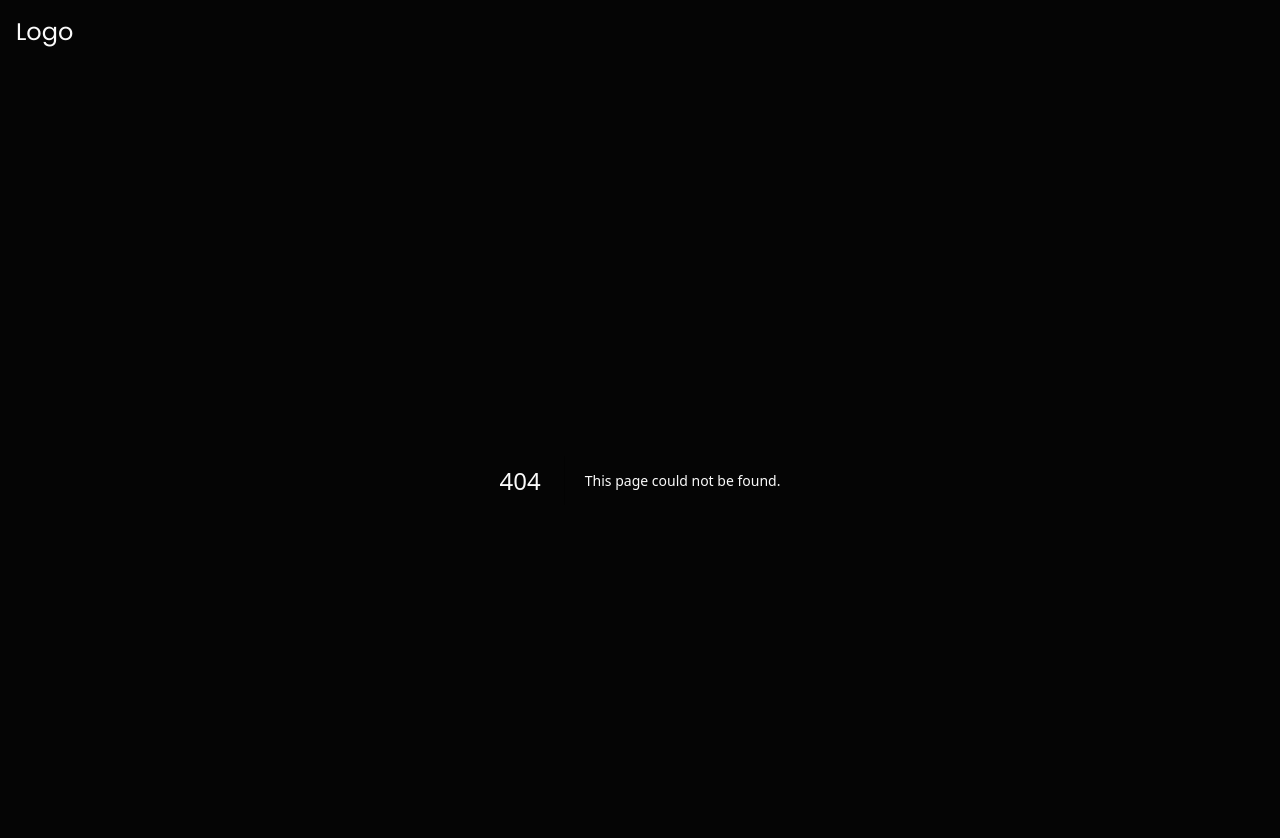
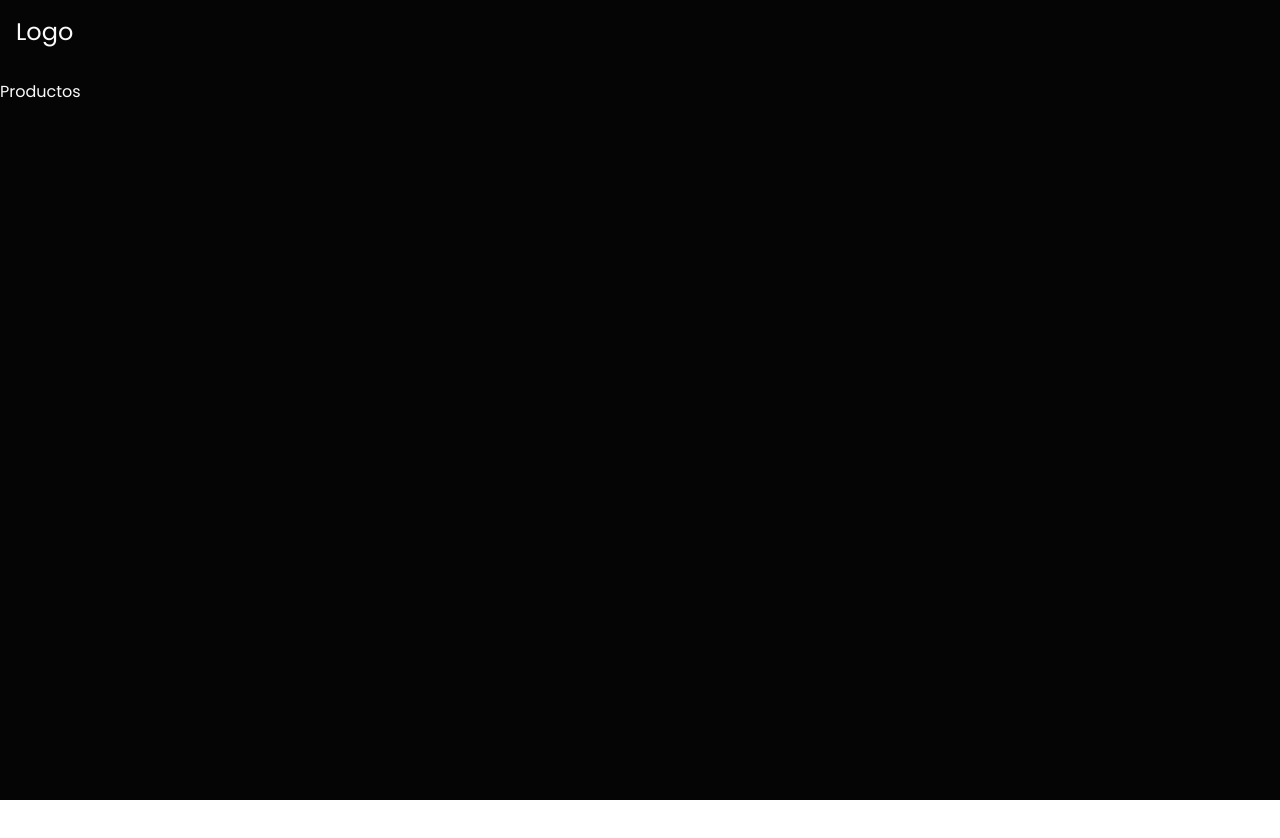
Before and after one commit to santiagoccaa/menu, a Next.js app: page /admin/1 in a window 1280 px wide. Before the commit this address had no page. Shown: the top 838 px of the page. After the commit the page ends 800 px from the top, so only its background shows below. Built offline with nearby package versions, Linux system fonts and the light colour scheme.

Commit message:
2 feat: add rout admin/products filter for category

```diff
--- /dev/null
+++ b/src/app/admin/[slug]/page.tsx
@@ -0,0 +1,11 @@
+import React from 'react'
+
+const page = () => {
+  return (
+    <div>
+      Productos
+    </div>
+  )
+}
+
+export default page
--- a/src/modules/AdminPage/AdminPage.tsx
+++ b/src/modules/AdminPage/AdminPage.tsx
@@ -3,6 +3,7 @@
 import { Category } from "@/types/product"
 import { supabase } from "@/lib/client"
 import { FormEvent, useEffect, useState } from "react";
+import Link from "next/link";
 
 const AdminPage = () => {
 
@@ -49,13 +50,13 @@ const AdminPage = () => {
                 {categories.length === 0 ? (
                     <p className="text-white text-sm italic mt-4">No hay categorías registradas.</p>
                 ) : (
-                    <ul className="text-white">
+                    <div className="text-white grid grid-cols-1 md:grid-cols-3 gap-4">
                         {categories.map((cat, idx) => (
-                            <li key={idx} className="py-2 border-b border-white">
+                            <Link href={`/admin/${cat.name}`} key={idx} className="py-2 border-b border-white text-center">
                                 {cat.name}
-                            </li>
+                            </Link>
                         ))}
-                    </ul>
+                    </div>
                 )}
             </div>
 
```
